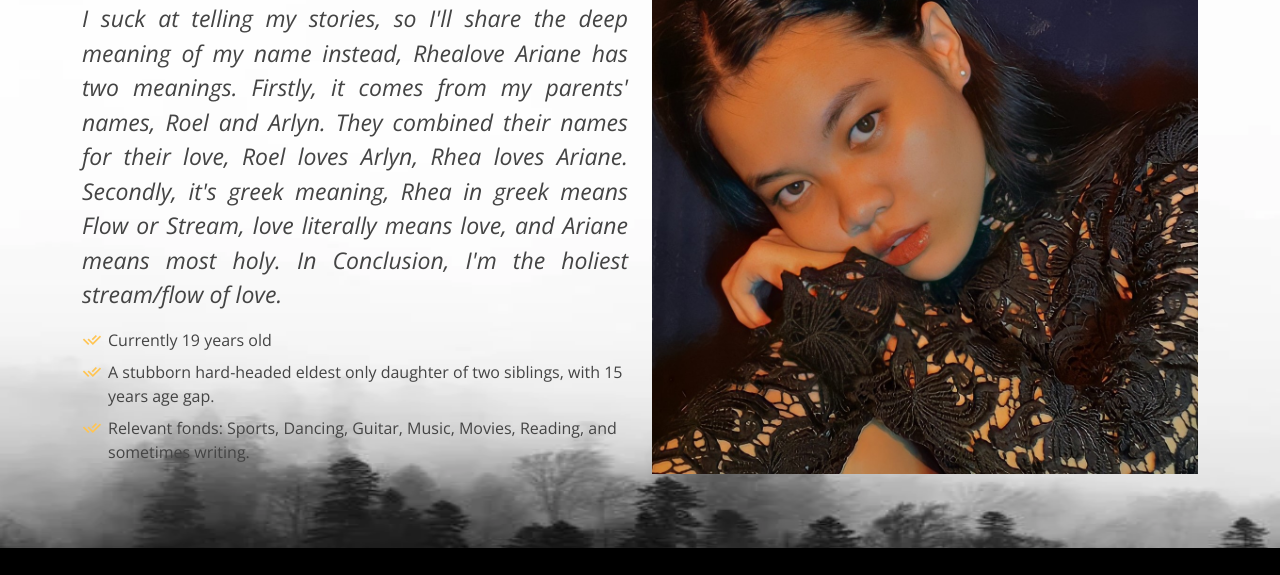
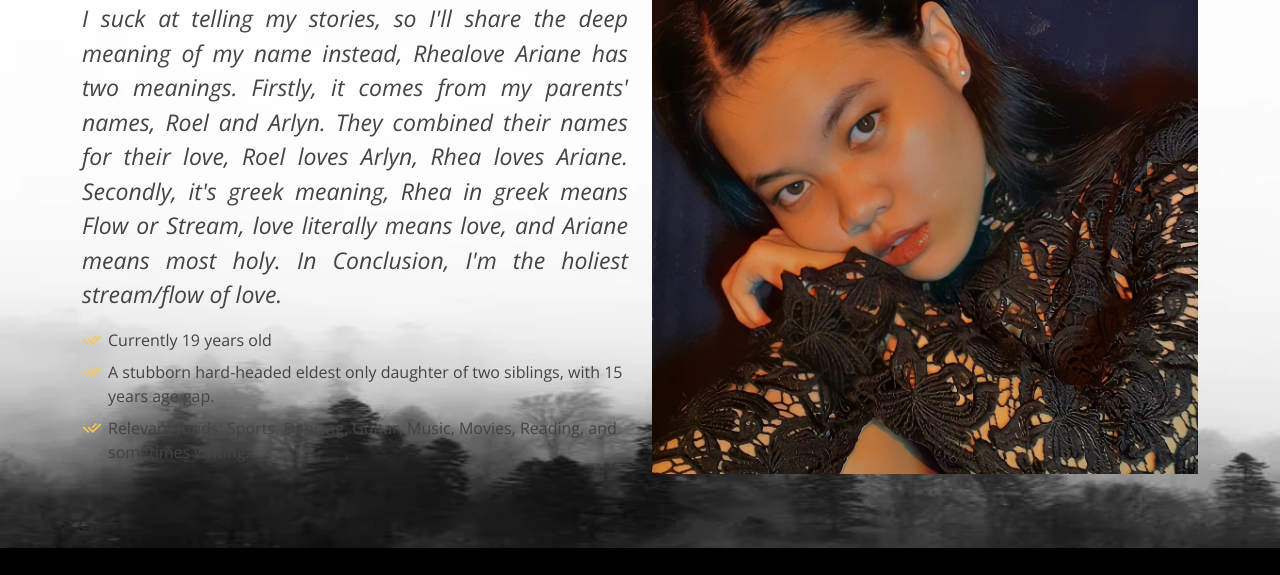
Before and after one commit to balabarhealove/balabarhealove.github.io, a plain HTML site: page assets/pages/about.html in a window 1280 px wide. Shown: the part 127-702 px from the top of the page. Drawn offline with nearby package versions, Linux system fonts and the light colour scheme.

Commit message:
ambot ngano di ga gana ang about

```diff
--- a/assets/pages/about.html
+++ b/assets/pages/about.html
@@ -38,7 +38,7 @@
   ======================================================== -->
 </head>
 
-<body img background="../img/blackwhite.webp" style="background-repeat:no-repeat; background-size:100% 100%">
+<body img background="../img/blackwhite.webp" style="background-repeat:no-repeat; background-size:100% 90%">
 <!-- ======= About Section ======= -->
 <section id="about" class="about">
     <div class="container" data-aos="fade-up">
```
